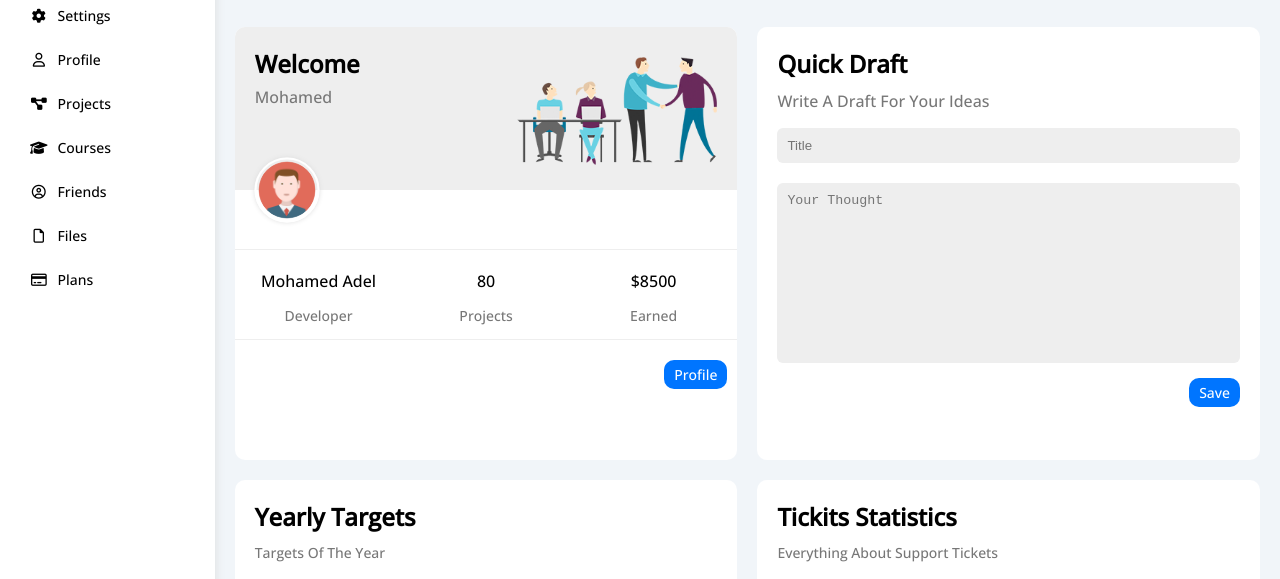
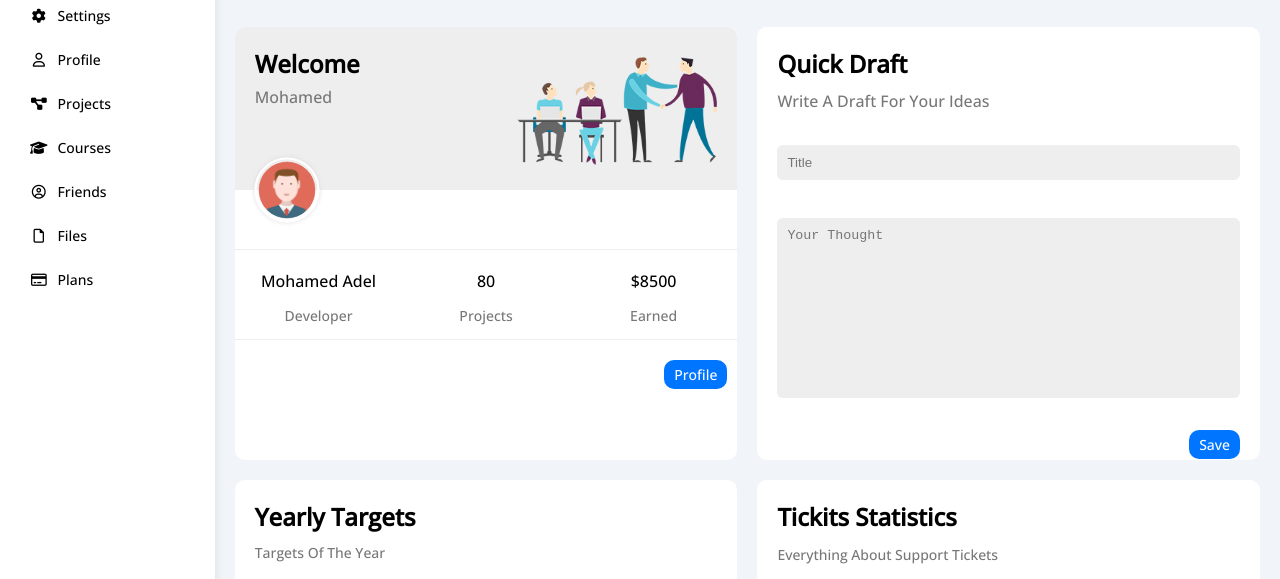
Before and after one commit to MoAdel74/p, a plain HTML site: page index.html in a window 1280 px wide. Shown: the part 143-722 px from the top of the page. Drawn offline with nearby package versions, Linux system fonts and the light colour scheme.

Commit message:
Spread card content over yhe card height

```diff
--- a/css/main.css
+++ b/css/main.css
@@ -157,6 +157,11 @@ ul {
 }
 .wrapper {
     grid-template-columns: repeat(auto-fill , minmax(450px , 1fr));
+}
+.wrapper > * {
+    display: flex;
+    flex-direction: column;
+    justify-content: space-between;
 }
 @media (max-width:767px) {
     .wrapper {
```
